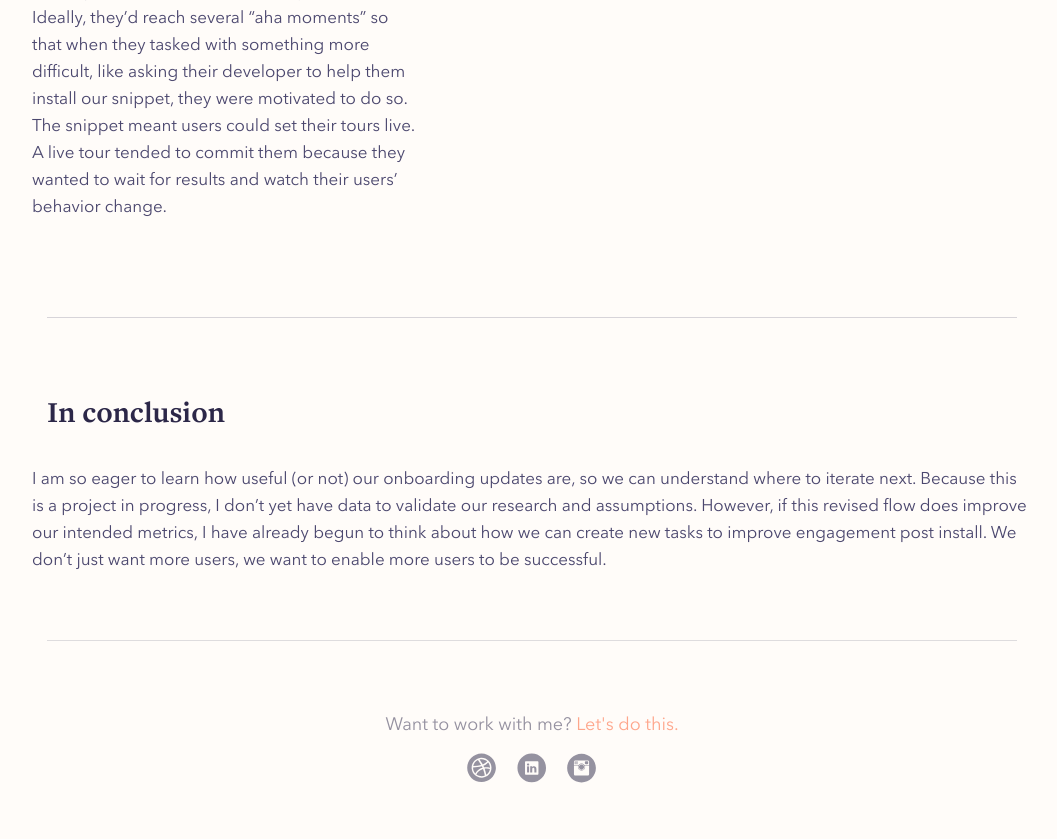
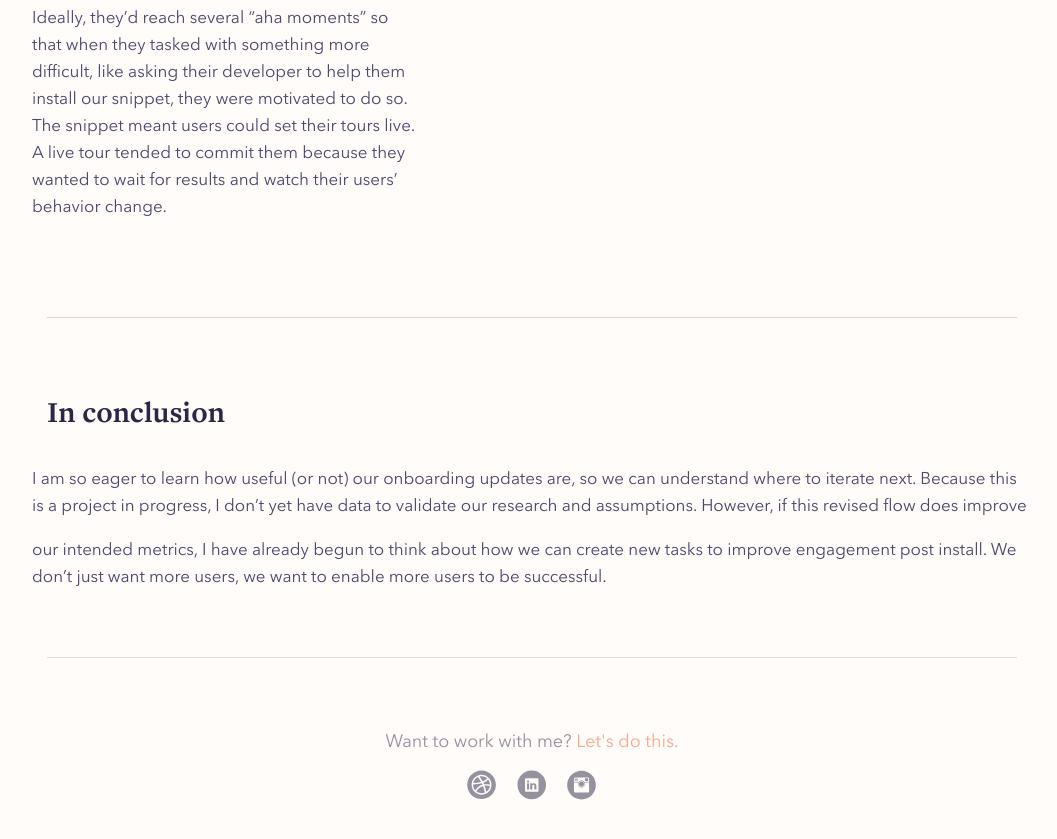
Before and after one commit to jessbottali/jessicabottali.com, a Jekyll site: the page built from projects/chameleon-onboarding/index.html, in a window 1280 px wide and 900 px high, scrolled down 4642 px. Shown: the top 839 px of the window, without its empty margins (123-1180 px from the left). Built offline with Jekyll 4.4.1, drawn with Linux system fonts in a browser that asks for light colours; comment, search, counter and statistics services are not loaded.

Commit message:
Update index.html

```diff
--- a/projects/chameleon-onboarding/index.html
+++ b/projects/chameleon-onboarding/index.html
@@ -120,7 +120,8 @@
   <h2 class="ProjectWork-title m0 mb4">In conclusion</h2>
   <div class="Grid gutters u-m-top-20">
     <div class="project-content">
-      <p style="margin-top: 0px;">I am so eager to learn how useful (or not) our onboarding updates are, so we can understand where to iterate next. Because this is a project in progress, I don’t yet have data to validate our research and assumptions. However, if this revised flow does improve our intended metrics, I have already begun to think about how we can create new tasks to improve engagement post install. We don’t just want more users, we want to enable more users to be successful. </p>
+      <p style="margin-top: 0px;">I am so eager to learn how useful (or not) our onboarding updates are, so we can understand where to iterate next. Because this is a project in progress, I don’t yet have data to validate our research and assumptions. However, if this revised flow does improve </p>
+      <p>our intended metrics, I have already begun to think about how we can create new tasks to improve engagement post install. We don’t just want more users, we want to enable more users to be successful. </p>
     </div>
   </div>
 </div>
```
